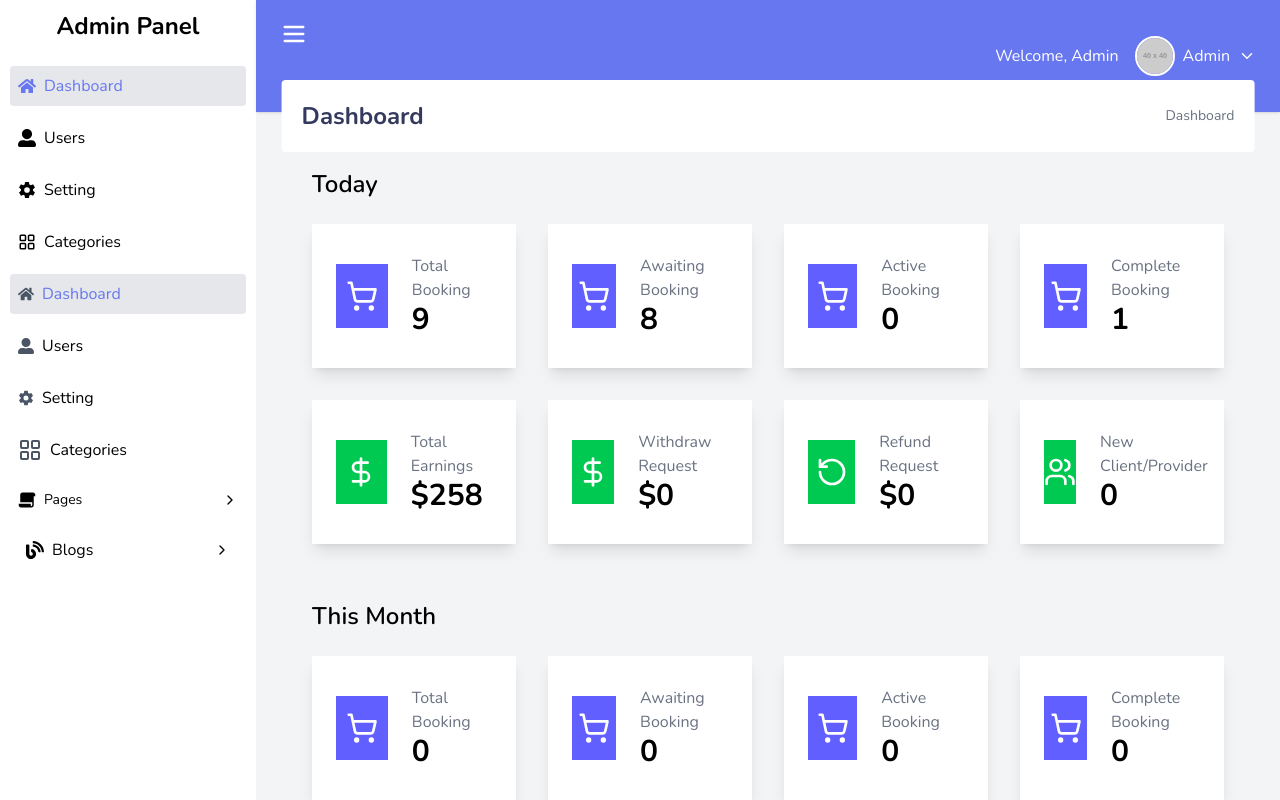
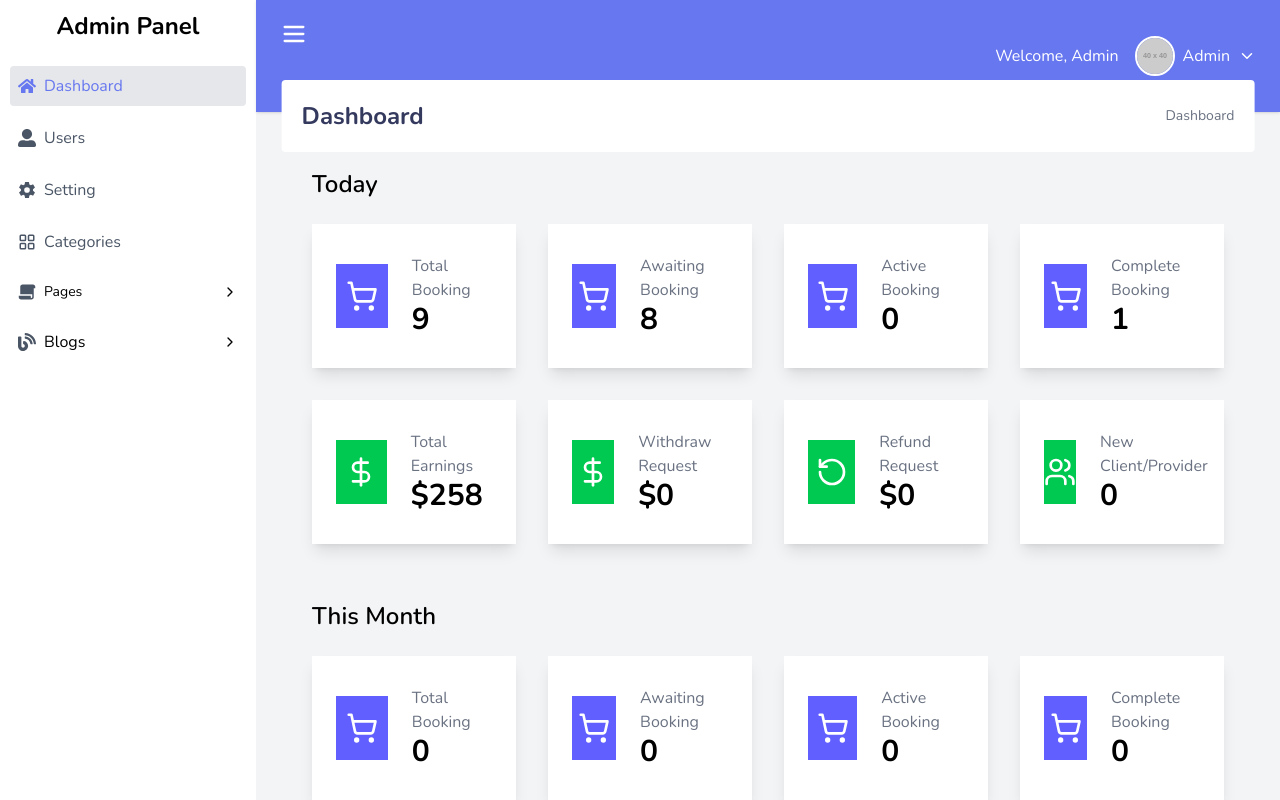
Before and after one commit to sid-2311/admin, a React (Vite) app: page / in a window 1280 px wide. Built offline with nearby package versions, Linux system fonts and the light colour scheme; sample sign-in values are in the browser's storage.

Commit message:
Refactor SidebarLayout to remove duplicate menu items and streamline className usage for improved readability

```diff
--- a/src/Compoents/SidebarLayout.jsx
+++ b/src/Compoents/SidebarLayout.jsx
@@ -27,10 +27,7 @@ const SidebarLayout = () => {
     { name: "Users", path: "/users", icon: <FaUserAlt size={18} /> },
     { name: "Setting", path: "/settings", icon: <IoSettingsSharp size={18} /> },
     { name: "Categories", path: "/categories", icon: <LayoutGrid size={18} /> },
-    { name: "Dashboard", path: "/", icon: <FaHome className="text-gray-600" /> },
-    { name: "Users", path: "/users", icon: <FaUserAlt className="text-gray-600" /> },
-    { name: "Setting", path: "/settings", icon: <IoSettingsSharp className="text-gray-600" /> },
-    { name: "Categories", path: "/categories", icon: <LayoutGrid className="text-gray-600" /> },
+
   ];
 
   const pagesMenu = [
@@ -68,10 +65,9 @@ const SidebarLayout = () => {
                 <Link
                   to={item.path}
                   title={!sidebarOpen ? item.name : ""}
-                  className={`flex items-center gap-2 px-2 py-2 rounded transition ${
-                    location.pathname === item.path
+                  className={`flex items-center gap-2 px-2 py-2 rounded transition ${location.pathname === item.path
                       ? "bg-gray-200 text-[#6777EF]"
-                      : "hover:bg-gray-200 text-black"
+                      : "hover:bg-gray-200 text-gray-600"
                     }`}
                 >
                   <span>{item.icon}</span>
@@ -86,14 +82,13 @@ const SidebarLayout = () => {
                 onClick={() => setOpenPages(!openPages)}
                 disabled={!sidebarOpen}
                 title={!sidebarOpen ? "Pages" : ""}
-                className={`flex items-center justify-between text-sm w-full px-2 py-2 rounded transition ${
-                  location.pathname.startsWith("/pages")
+                className={`flex items-center justify-between text-sm w-full px-2 py-2 rounded transition ${location.pathname.startsWith("/pages")
                     ? "bg-gray-200 text-[#6777EF]"
                     : "hover:bg-gray-200"
                   }`}
               >
                 <div className="flex items-center gap-2">
-                  <RiFilePaper2Fill size={18} />
+                  <RiFilePaper2Fill className="text-gray-600" size={18} />
                   <span>{sidebarOpen && "Pages"}</span>
                 </div>
                 {openPages ? (
@@ -109,8 +104,7 @@ const SidebarLayout = () => {
                     <li key={p.id} className="mb-2">
                       <Link
                         to={p.path}
-                        className={`block px-3 py-1 rounded text-sm transition ${
-                          location.pathname === p.path
+                        className={`block px-3 py-1 rounded text-sm transition ${location.pathname === p.path
                             ? "bg-gray-200 text-[#6777EF]"
                             : "hover:bg-gray-100"
                           }`}
@@ -129,14 +123,13 @@ const SidebarLayout = () => {
                 onClick={() => setOpenBlogs(!openBlogs)}
                 disabled={!sidebarOpen}
                 title={!sidebarOpen ? "Blogs" : ""}
-                className={`flex items-center justify-between w-full px-4 py-2 rounded transition ${
-                  location.pathname.startsWith("/blogs")
+                className={`flex items-center justify-between w-full px-2 py-2 rounded transition ${location.pathname.startsWith("/blogs")
                     ? "bg-gray-200 text-[#6777EF]"
                     : "hover:bg-gray-200"
                   }`}
               >
                 <div className="flex items-center gap-2">
-                  <FaBlog size={18}/>
+                  <FaBlog className="text-gray-600" size={18} />
                   <span>{sidebarOpen && "Blogs"}</span>
                 </div>
                 {openBlogs ? (
@@ -152,8 +145,7 @@ const SidebarLayout = () => {
                     <li key={b.id} className="mb-2">
                       <Link
                         to={b.path}
-                        className={`block px-3 py-1 rounded text-sm transition ${
-                          location.pathname === b.path
+                        className={`block px-3 py-1 rounded text-sm transition ${location.pathname === b.path
                             ? "bg-gray-200 text-[#6777EF]"
                             : "hover:bg-gray-100"
                           }`}
@@ -179,8 +171,7 @@ const SidebarLayout = () => {
 
       {/* Mobile Sidebar */}
       <aside
-        className={`md:hidden fixed top-0 left-0 h-full z-50 bg-white text-black flex flex-col transition-all duration-400 ${
-          mobileMenuOpen ? "w-[80vw] p-2" : "w-0 overflow-hidden"
+        className={`md:hidden fixed top-0 left-0 h-full z-50 bg-white text-black flex flex-col transition-all duration-400 ${mobileMenuOpen ? "w-[80vw] p-2" : "w-0 overflow-hidden"
           }`}
         onClick={(e) => e.stopPropagation()}
       >
@@ -204,8 +195,7 @@ const SidebarLayout = () => {
                 <Link
                   to={item.path}
                   title={!mobileMenuOpen ? item.name : ""}
-                  className={`flex items-center gap-2 px-2 py-2 rounded transition ${
-                    location.pathname === item.path
+                  className={`flex items-center gap-2 px-2 py-2 rounded transition ${location.pathname === item.path
                       ? "bg-gray-200 text-[#6777EF]"
                       : "hover:bg-gray-200 text-black"
                     }`}
@@ -222,8 +212,7 @@ const SidebarLayout = () => {
                 onClick={() => setOpenPages(!openPages)}
                 disabled={!mobileMenuOpen}
                 title={!mobileMenuOpen ? "Pages" : ""}
-                className={`flex items-center justify-between text-sm w-full px-2 py-2 rounded transition ${
-                  location.pathname.startsWith("/pages")
+                className={`flex items-center justify-between text-sm w-full px-2 py-2 rounded transition ${location.pathname.startsWith("/pages")
                     ? "bg-gray-200 text-[#6777EF]"
                     : "hover:bg-gray-200"
                   }`}
@@ -246,8 +235,7 @@ const SidebarLayout = () => {
                     <li key={p.id} className="mb-2">
                       <Link
                         to={p.path}
-                        className={`block px-3 py-1 rounded text-sm transition ${
-                          location.pathname === p.path
+                        className={`block px-3 py-1 rounded text-sm transition ${location.pathname === p.path
                             ? "bg-gray-200 text-[#6777EF]"
                             : "hover:bg-gray-100"
                           }`}
@@ -266,8 +254,7 @@ const SidebarLayout = () => {
                 onClick={() => setOpenBlogs(!openBlogs)}
                 disabled={!mobileMenuOpen}
                 title={!mobileMenuOpen ? "Blogs" : ""}
-                className={`flex items-center justify-between w-full px-4 py-2 rounded transition ${
-                  location.pathname.startsWith("/blogs")
+                className={`flex items-center justify-between w-full px-4 py-2 rounded transition ${location.pathname.startsWith("/blogs")
                     ? "bg-gray-200 text-[#6777EF]"
                     : "hover:bg-gray-200"
                   }`}
@@ -290,8 +277,7 @@ const SidebarLayout = () => {
                     <li key={b.id} className="mb-2">
                       <Link
                         to={b.path}
-                        className={`block px-3 py-1 rounded text-sm transition ${
-                          location.pathname === b.path
+                        className={`block px-3 py-1 rounded text-sm transition ${location.pathname === b.path
                             ? "bg-gray-200 text-[#6777EF]"
                             : "hover:bg-gray-100"
                           }`}
```
Lines whose indentation alone changed are shown as unchanged.
